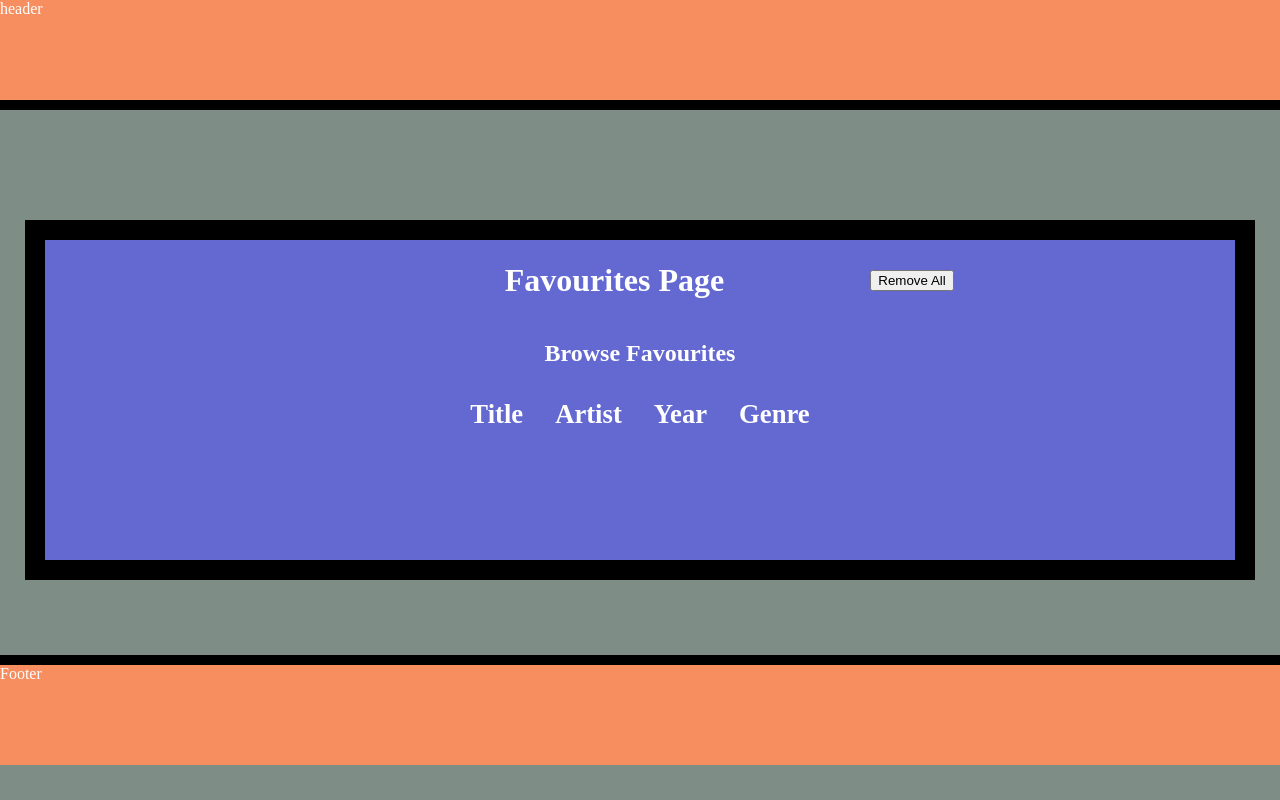
After one commit to ReeseDykman/Web2_Assignment, a PHP site: page /favourites.php in a window 1280 px wide. The commit adds this page. Run offline with PHP 8.4, Linux system fonts and the light colour scheme; data comes from the database, SQL or seed files in the repository; lists and menus that the app fills with data are empty.

Commit message:
started favourites page

```diff
--- /dev/null
+++ b/favourites.php
@@ -0,0 +1,71 @@
+<?php
+require_once './includes/db-connection-classes.inc.php';
+require_once './includes/config.inc.php';
+require_once './includes/songs-helper.php';
+
+if(session_status() !== PHP_SESSION_ACTIVE){
+    session_start();
+}
+
+if (!isset($_SESSION["favourites"])){
+    $_SESSION["favourites"] = [];
+}
+
+$favourites = $_SESSION["favourites"];
+
+if(isset($_GET["id"])){
+    $favourites[] = $_GET["id"];
+    $_SESSION["favourites"] = $favourites;
+}
+
+$db = new database();
+$connection = $db->createConnection(DBCONNSTRING, DBUSER, DBPASS);
+$searcher = new songSearcher($connection);
+$data = array();
+
+foreach($favourites as $id){
+    $data[] = $searcher->getFavourite($id)[0];
+}
+?>
+
+<!DOCTYPE html>
+<html lang="en">
+    <head>
+        <meta charset="utf-8">
+        <title>Assignment 1</title>
+        <meta name="author" content="Reese Dykman">
+        <meta name="description" content="Song search page">
+        <meta name="keywords" content="song, song search, song search page">
+        <meta name="viewport" content="width=device-width, initial-scale=1.0">
+        <link rel="stylesheet" href="styles\global-styles.css"/>
+        <link rel="stylesheet" href="styles\results.css"/>
+    </head>
+
+    <body>
+        <header>
+            header
+        </header>
+
+        <div class="purple-box">
+            <div id = 'top'>
+                <h1>Favourites Page</h1>
+                <form method="get" action="search-results.php">
+                    <button type ='submit'>Remove All</input>
+                </form>
+            </div>
+
+            <h2>Browse Favourites</h2>
+
+            <div class="table-wrapper">
+                <table>
+                    <?=generateSearchTable($data)?>
+                </table>
+            </div>
+
+        </div>
+
+        <footer> Footer </footer>
+
+
+    </body>
+</html>
--- a/includes/db-connection-classes.inc.php
+++ b/includes/db-connection-classes.inc.php
@@ -107,14 +107,30 @@ class songSearcher{
         return $results;
     }
     function lessYearSearch($criteria){
-        $sql = self::$baseSQL . "songs.year < " . $criteria;
+        $sql = self::$baseSQL . "songs.year < " . $criteria . " ORDER BY year";
 
         $results = database::dbquery($this->connection, $sql, null);
         $results = $results->fetchAll();
         return $results;
     }
     function greaterYearSearch($criteria){
-        $sql = self::$baseSQL . "songs.year > " . $criteria;
+        $sql = self::$baseSQL . "songs.year > " . $criteria . " ORDER BY year";
+
+        $results = database::dbquery($this->connection, $sql, null);
+        $results = $results->fetchAll();
+        return $results;
+    }
+    function orderByYear(){
+        $sql = "SELECT title, song_id, artist_name, year, genre_name FROM songs
+            INNER JOIN genres ON songs.genre_id = genres.genre_id
+            INNER JOIN artists ON songs.artist_id = artists.artist_id ORDER BY year";
+
+        $results = database::dbquery($this->connection, $sql, null);
+        $results = $results->fetchAll();
+        return $results;
+    }
+    function getFavourite($criteria){
+        $sql = self::$baseSQL . "songs.song_id=" . $criteria;
 
         $results = database::dbquery($this->connection, $sql, null);
         $results = $results->fetchAll();
--- a/includes/songs-helper.php
+++ b/includes/songs-helper.php
@@ -34,12 +34,23 @@
             </thead>
             <tbody>
             <?php
-            foreach($data as $row){?>
+            foreach($data as $row){
+                $songTitle = $row['title'];
+                if(strlen($songTitle) > 25){
+                    $songTitle = substr($songTitle,0,24) . "&hellip;";
+                }
+                ?>
                 <tr>
-                    <td><a href=single-song.php?id=<?=$row["song_id"]?>><?=$row['title']?></a></td>
+                    <td>
+                        <a href=single-song.php?id=<?=$row["song_id"]?>><?=$songTitle?></a>
+                    </td>
                     <td><?=$row['artist_name']?></td>
                     <td><?=$row['year']?></td>
                     <td><?=$row['genre_name']?></td>
+                    <td>
+                        <a href=single-song.php?id=<?=$row["song_id"]?>>View Song</a>
+                    </td>
+                    <td><a href=favourites.php?id=<?=$row["song_id"]?>>Favourite</a></td>
                 </tr>
             <?php
             } ?>
--- a/styles/results.css
+++ b/styles/results.css
@@ -1,15 +1,19 @@
 table{
-    font-size: 20pt;
     justify-items: left;
     width: 100%;
     max-width: 1000px;
 }
 td,th{
     word-break: break-all;
-    padding: 10px 40px 10px 40px;
+    padding: 10px 15px 10px 15px;
 }
 th{
     font-weight: 800;
+    font-size: 20pt;
+    text-align: left;
+}
+td{
+    font-size: 12pt;
 }
 tr:first-child, td:nth-child(1){
     max-width: 300px;
@@ -26,3 +30,10 @@ tr:nth-child(3), td:nth-child(3){
     align-items: center;
     justify-items: center;
 }
+#top{
+    display: flex;
+    align-items: center;
+    justify-content: space-around;
+    width: 50%;
+    padding-left: 15%;
+}
```
Also changed, not shown: search-results.php (+21 -9 lines).
